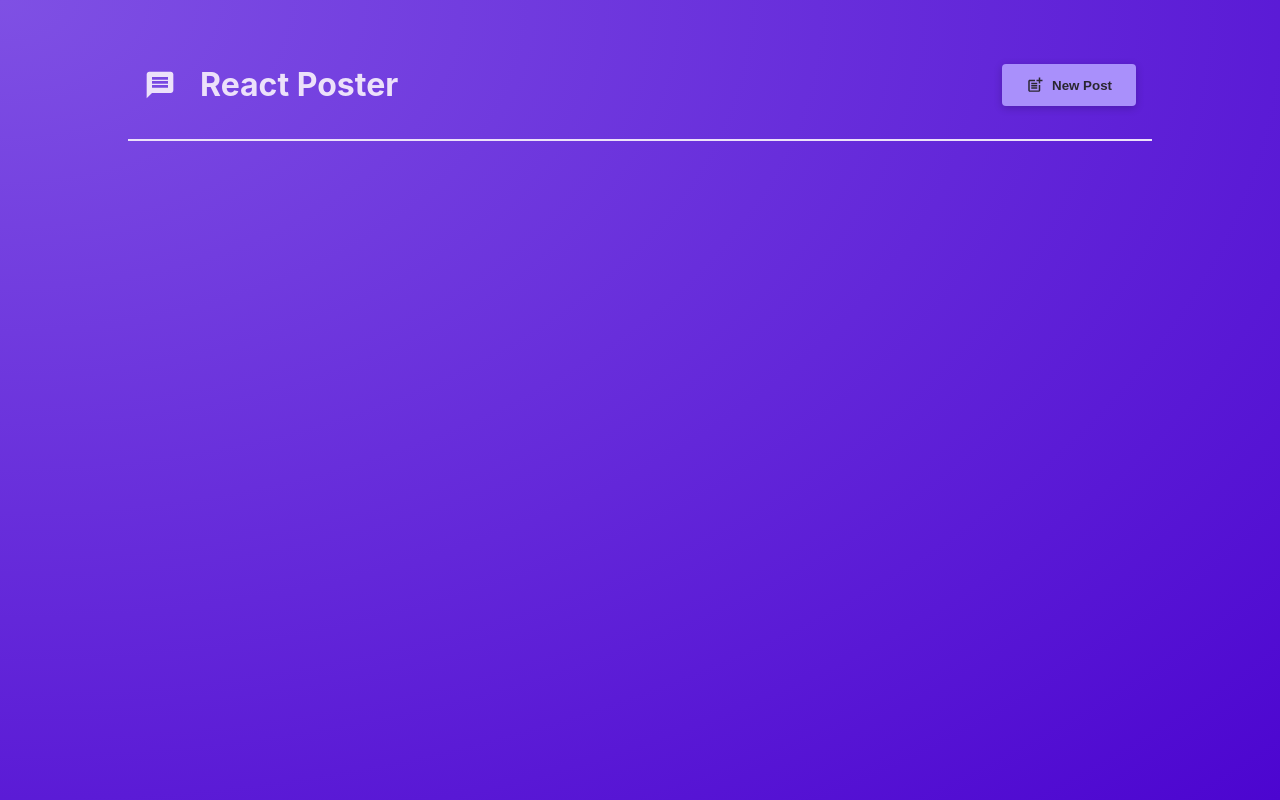
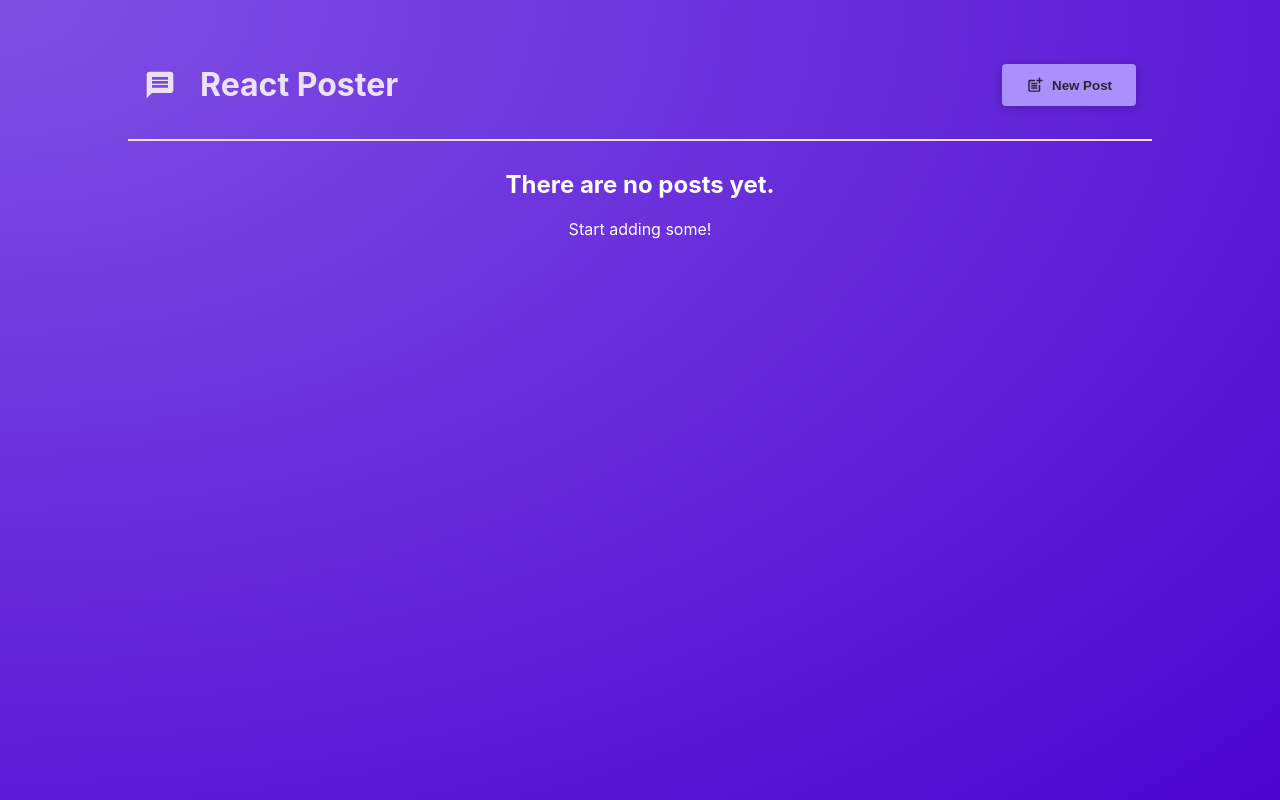
Before and after one commit to Neidn/vite-first, a React app: page / in a window 1280 px wide. Built offline with nearby package versions, Linux system fonts and the light colour scheme; the HTML template or start-up script is replaced by a standard one.

Commit message:
add exception with no posts

```diff
--- a/src/components/PostsList.module.css
+++ b/src/components/PostsList.module.css
@@ -8,3 +8,8 @@
   grid-template-columns: repeat(3, 30%);
   justify-content: center;
 }
+
+.noPosts {
+  text-align: center;
+  color: white;
+}
--- a/src/components/PostsList.tsx
+++ b/src/components/PostsList.tsx
@@ -26,11 +26,20 @@ const PostsList = ({isPosting, onStopPosting}: PostsListModel) => {
                   onCancel={onStopPosting}/>
             </Modal>
         }
-        <ul className={classes.posts}>
-          {posts.map((post, index) => (
-              <Post key={index} author={post.author} body={post.body}/>
-          ))}
-        </ul>
+        {posts.length > 0 &&
+            <ul className={classes.posts}>
+              {posts.map((post, index) => (
+                  <Post key={index} author={post.author} body={post.body}/>
+              ))}
+            </ul>
+        }
+        {posts.length === 0 &&
+            <div className={classes.noPosts}>
+              <h2>There are no posts yet.</h2>
+              <p>Start adding some!</p>
+            </div>
+
+        }
       </>
   )
 }
```
